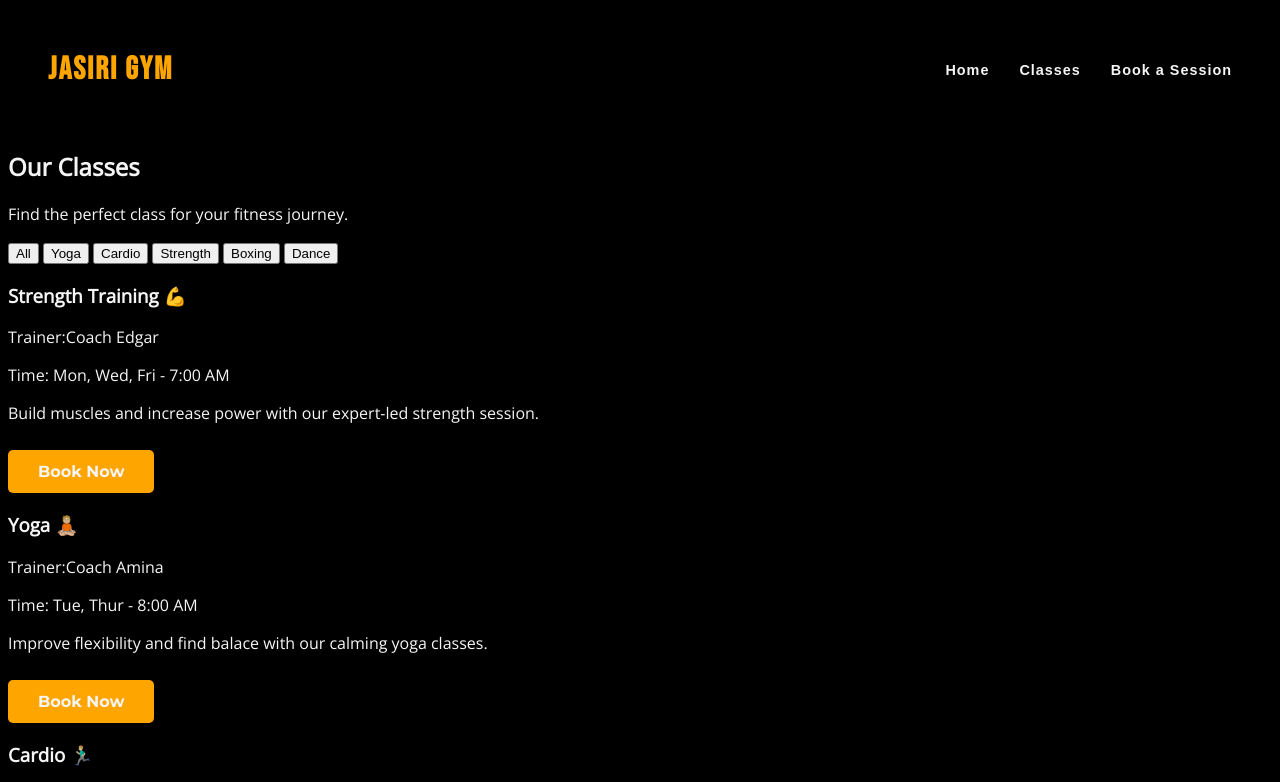
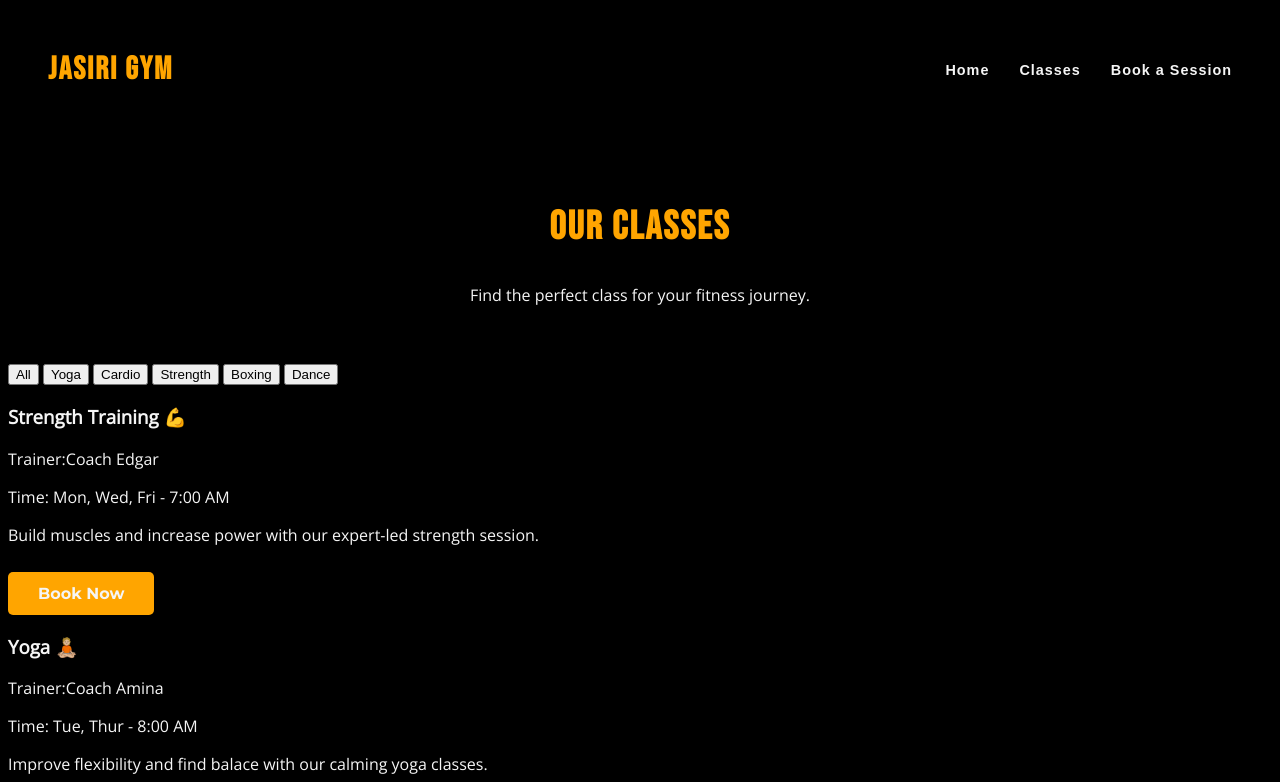
Before and after one commit to adisacodes/Jasiri-gym, a plain HTML site: page classes.html in a window 1280 px wide. Shown: the top 782 px of the page. Drawn offline with nearby package versions, Linux system fonts and the light colour scheme.

Commit message:
Add CSS styling to page header on classes.html page

```diff
--- a/style.css
+++ b/style.css
@@ -154,3 +154,23 @@ footer {
     font-family: 'Open Sans', sans-serif;
     font-family: 0.85rem;
 }
+
+.page-header {
+    background-color: black;
+    text-align: center;
+    padding: 40px 20px;
+}
+
+.page-header h2 {
+    color: orange;
+    letter-spacing: 2px;
+    font-size: 2.5rem;
+    font-family:'Bebas Neue', cursive ;
+}
+
+.page-header p {
+    font-size: 1rem;
+    color: whitesmoke;
+    margin-top: 10px;
+    font-family: 'Open Sans', sans-serif;
+}
```
